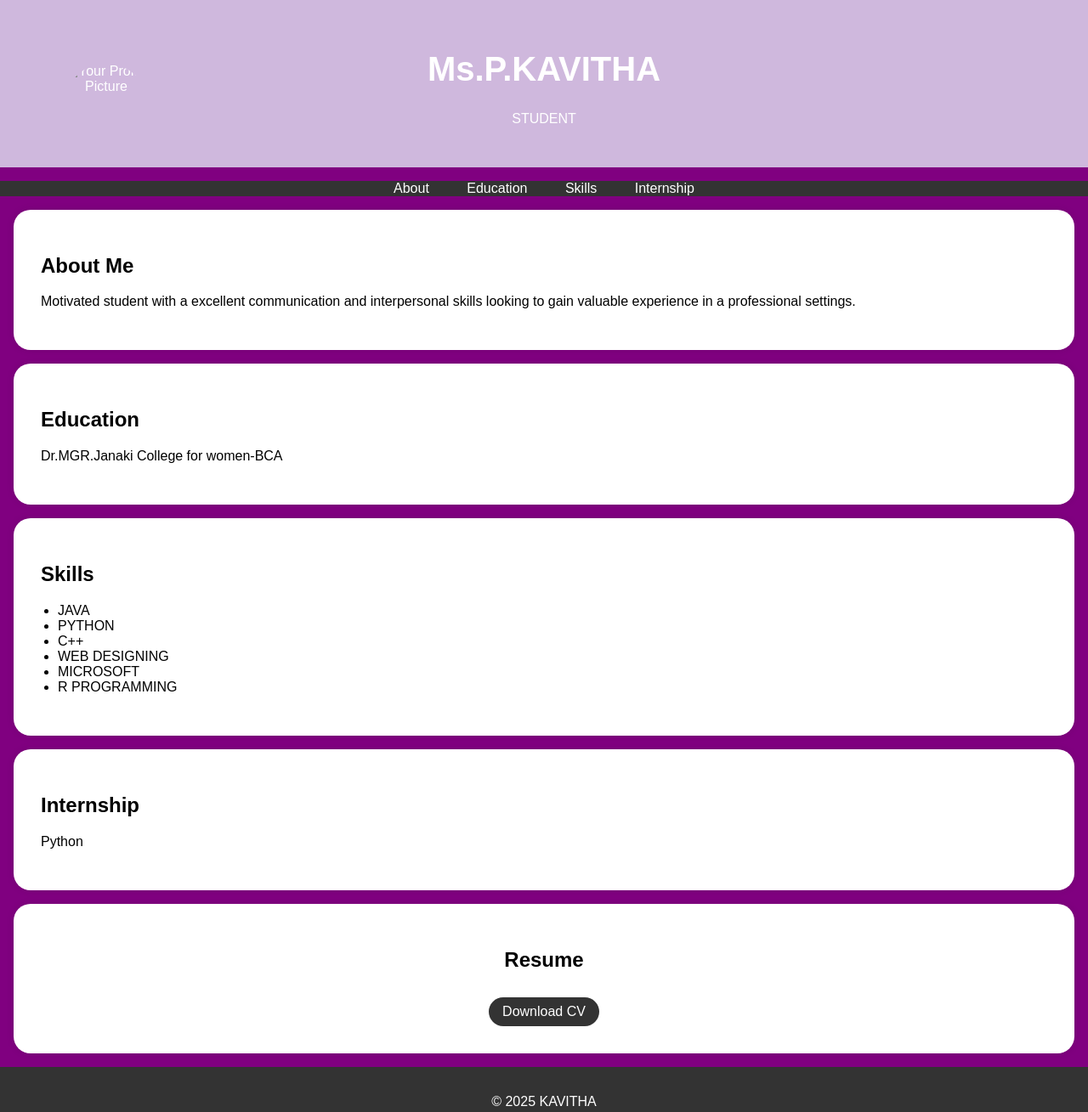
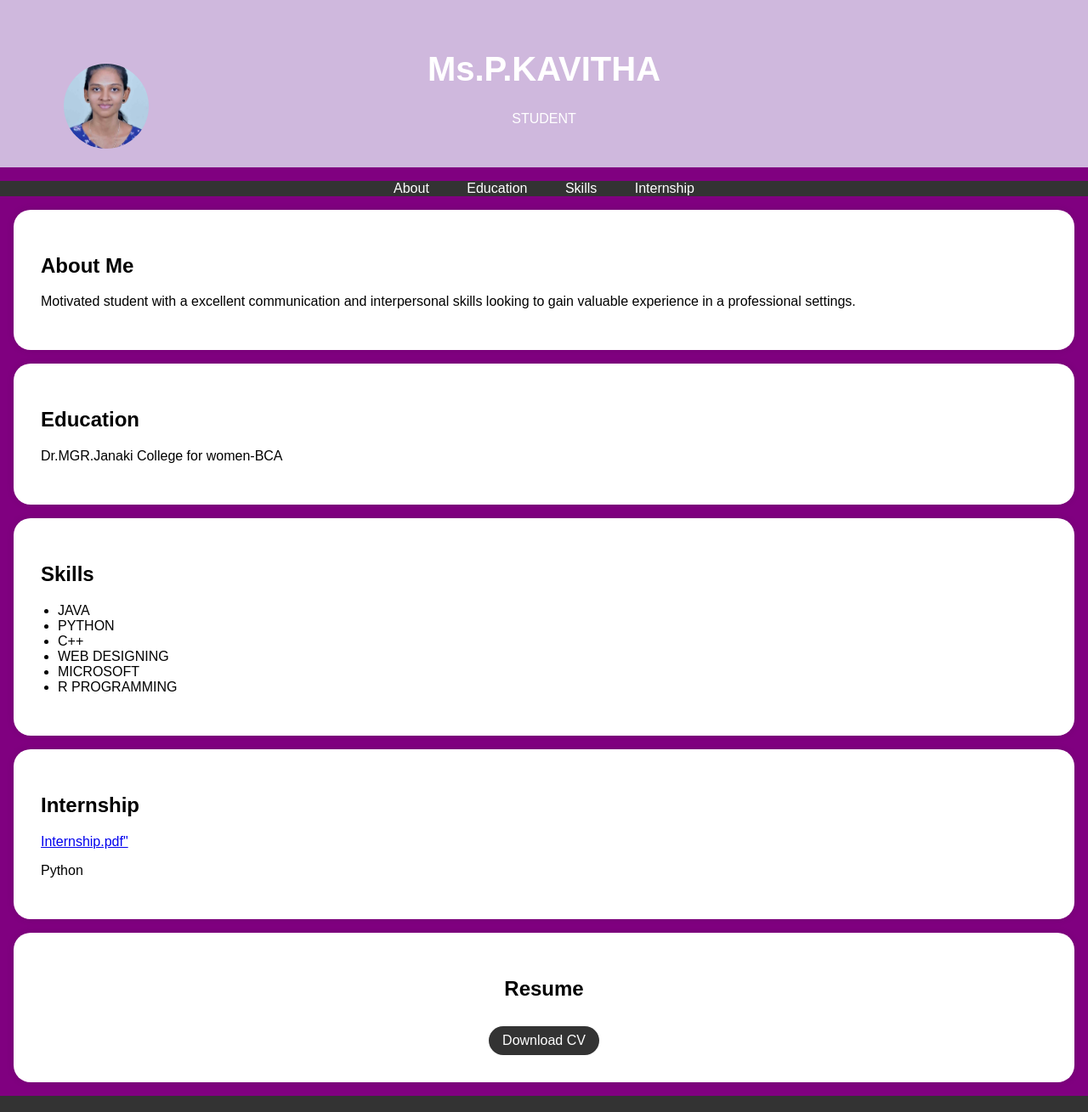
Before and after one commit to kavitha0820/kavitha, a plain HTML site: page index.html in a window 1280 px wide. Shown: the top 1309 px of the page at 85% size. Drawn offline with Linux system fonts and the light colour scheme.

Commit message:
Update index.html

```diff
--- a/index.html
+++ b/index.html
@@ -95,7 +95,7 @@
     <header>
         <div class="header-content">
             <!-- Add your profile picture here -->
-            <img src="propic.jpg" alt="Your Profile Picture" class="profile-picture">
+            <img src="kavitha.jpg.jpeg" alt="Your Profile Picture" class="profile-picture">
             <h1>Ms.P.KAVITHA</h1>
             <p>STUDENT</p>
         </div>
@@ -144,7 +144,7 @@
     <section id="internship">
         <div class="section-content">
             <h2>Internship</h2>
-                <a href="Internship.pdf"></a><p>Python</p>
+                <a href="#">Internship.pdf"</a><p>Python</p>
         </div>
     </section>
 
```
